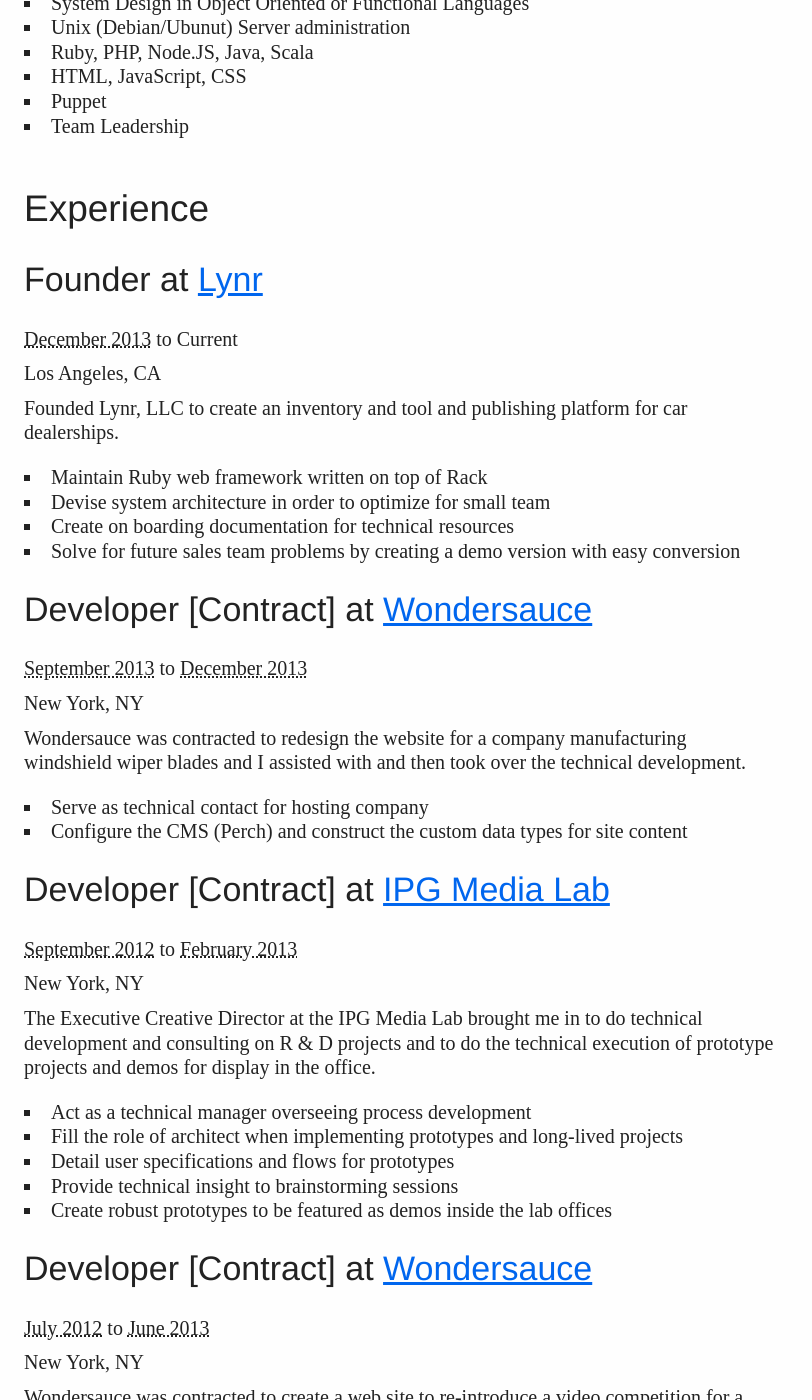
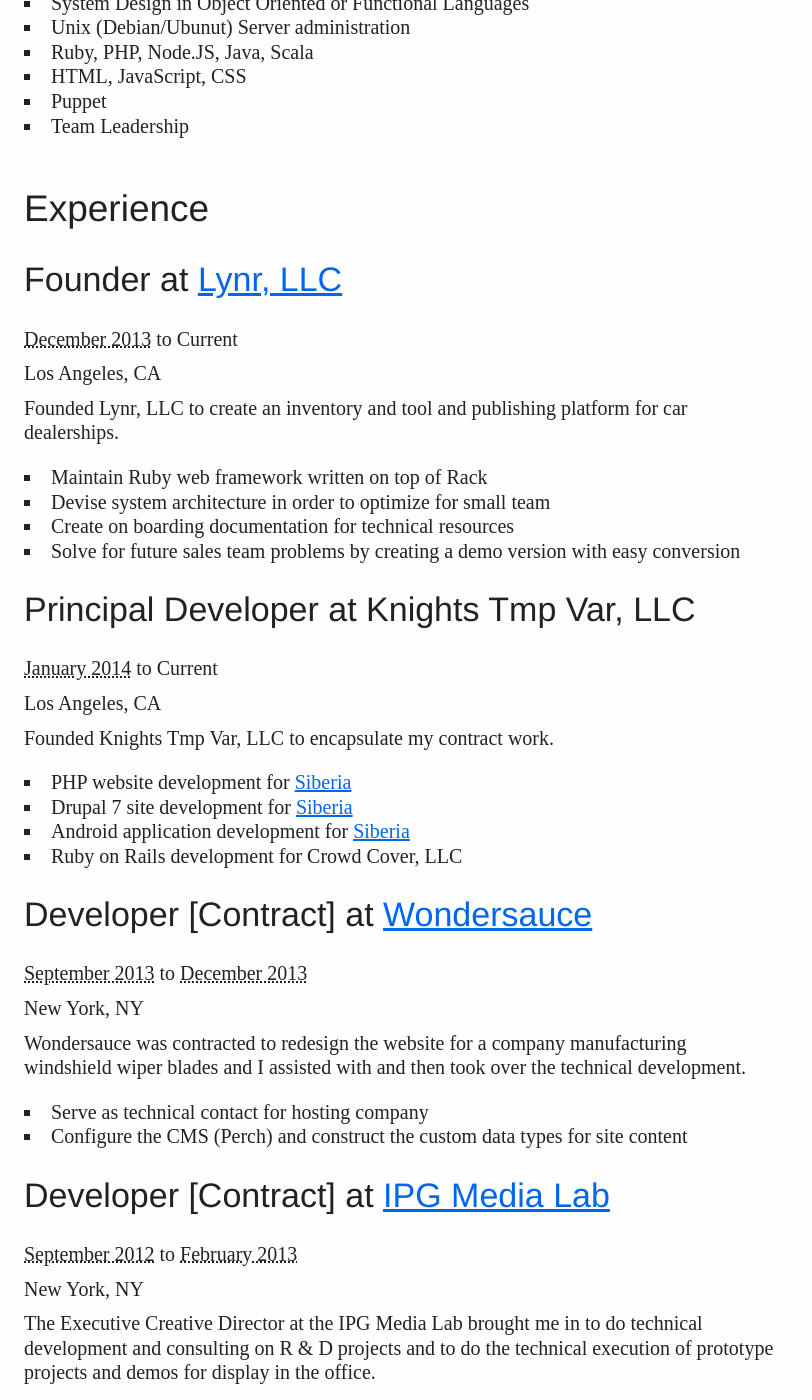
Before and after one commit to bryanjswift/bryanjswift.github.com, a Jekyll site: the page built from resume/index.html, in a window 1280 px wide and 1400 px high, scrolled down 518 px. Shown: the whole window, without its empty margins (0-812 px from the left). Built offline with Jekyll 4.4.1, drawn with Linux system fonts in a browser that asks for light colours.

Commit message:
Add Knights Tmp Var to resume

```diff
--- a/resume/index.html
+++ b/resume/index.html
@@ -60,7 +60,7 @@
           <ol class="vcalendar">
             <li class="experience vcard vevent job">
               <h3 class="position summary">
-                <span class="fn jobtitle title">Founder</span> at <a class="n company org" href="http://lynr.co">Lynr</a>
+                <span class="fn jobtitle title">Founder</span> at <a class="n company org" href="http://lynr.co">Lynr, LLC</a>
               </h3>
               <p class="dates"><abbr class="dtstart" title="2013-12-01">December 2013</abbr> to Current</p>
               <p class="location">Los Angeles, CA</p>
@@ -70,6 +70,20 @@
                 <li>Devise system architecture in order to optimize for small team</li>
                 <li>Create on boarding documentation for technical resources</li>
                 <li>Solve for future sales team problems by creating a demo version with easy conversion</li>
+              </ul>
+            </li>
+            <li class="experience vcard vevent job">
+              <h3 class="position summary">
+                <span class="fn jobtitle title">Principal Developer</span> at Knights Tmp Var, LLC
+              </h3>
+              <p class="dates"><abbr class="dtstart" title="2014-01-01">January 2014</abbr> to Current</p>
+              <p class="location">Los Angeles, CA</p>
+              <p class="description">Founded Knights Tmp Var, LLC to encapsulate my contract work.</p>
+              <ul class="responsibilities">
+                <li>PHP website development for <a href="http://siberia.io">Siberia</a></li>
+                <li>Drupal 7 site development for <a href="http://siberia.io">Siberia</a></li>
+                <li>Android application development for <a href="http://siberia.io">Siberia</a></li>
+                <li>Ruby on Rails development for Crowd Cover, LLC</li>
               </ul>
             </li>
             <li class="experience vcard vevent job">
```
Also changed, not shown: resume.txt (+12 -0 lines).
